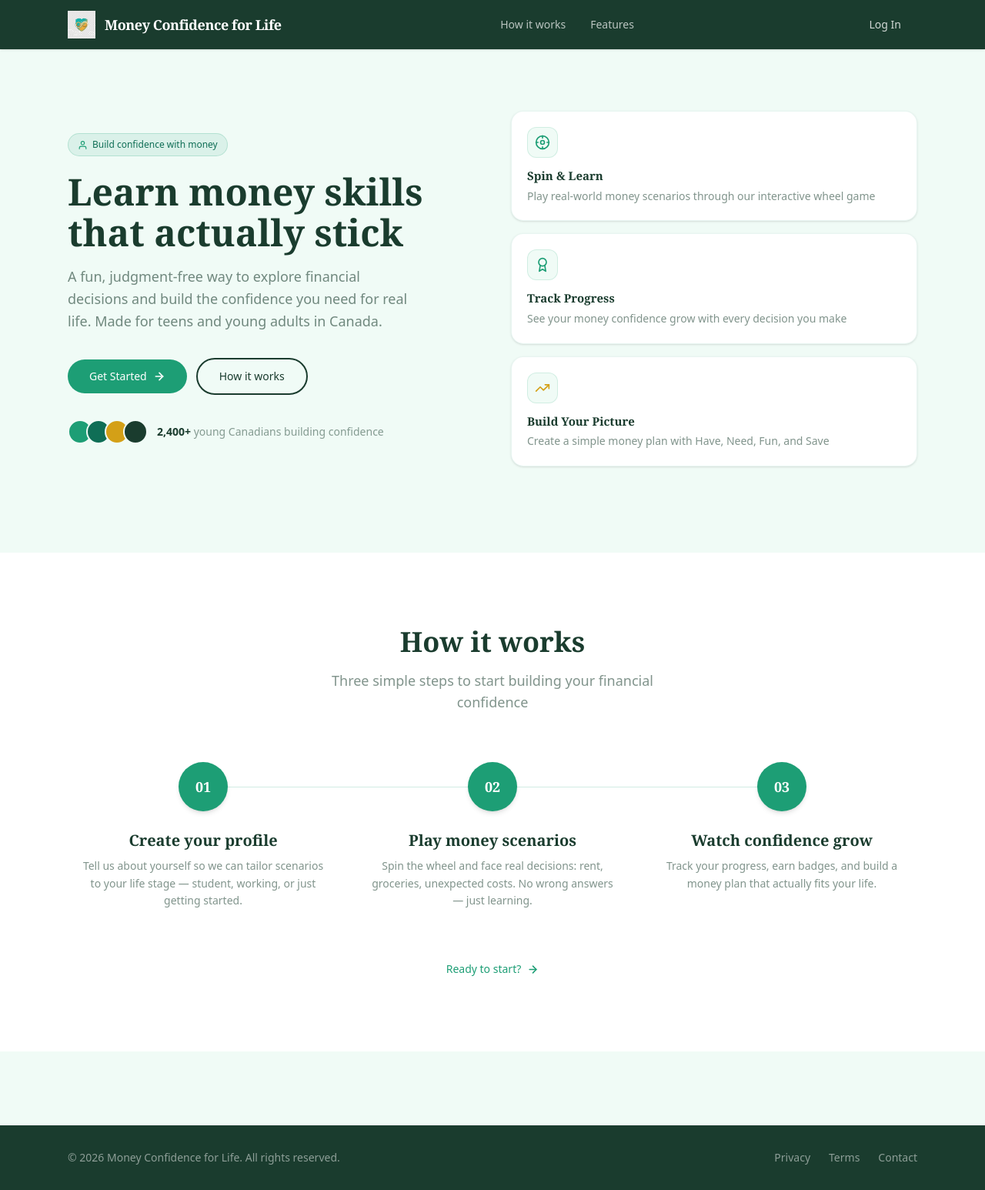
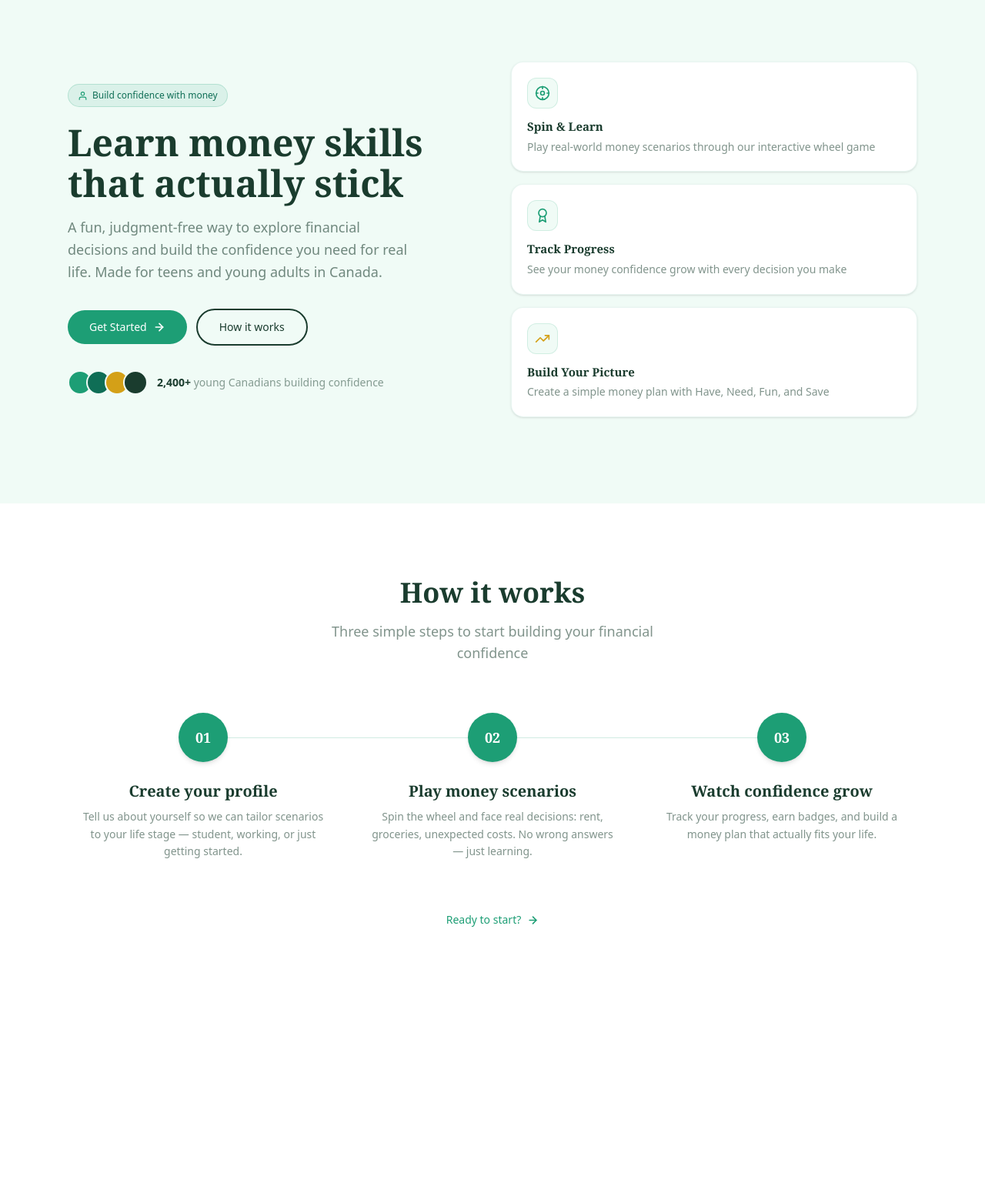
Before and after one commit to mahima-bcit/MCFL, a React (Vite) app in the folder Frontend/: page / in a window 1280 px wide. Shown: the whole page at 77% size. After the commit the page ends 1302 px from the top, so only its background shows below. Built offline with nearby package versions, Linux system fonts and the light colour scheme.

Commit message:
refactor: remove global NavBar and Footer from root layout - as some pages do not use navabr + footer

```diff
--- a/Frontend/src/main.tsx
+++ b/Frontend/src/main.tsx
@@ -11,9 +11,7 @@ const router = createBrowserRouter(routes);
 createRoot(document.getElementById("root")!).render(
   <StrictMode>
     <div className="min-h-screen bg-mint font-body">
-      <NavBar />
       <RouterProvider router={router} />
-      <Footer />
     </div>
   </StrictMode>,
 );
```
